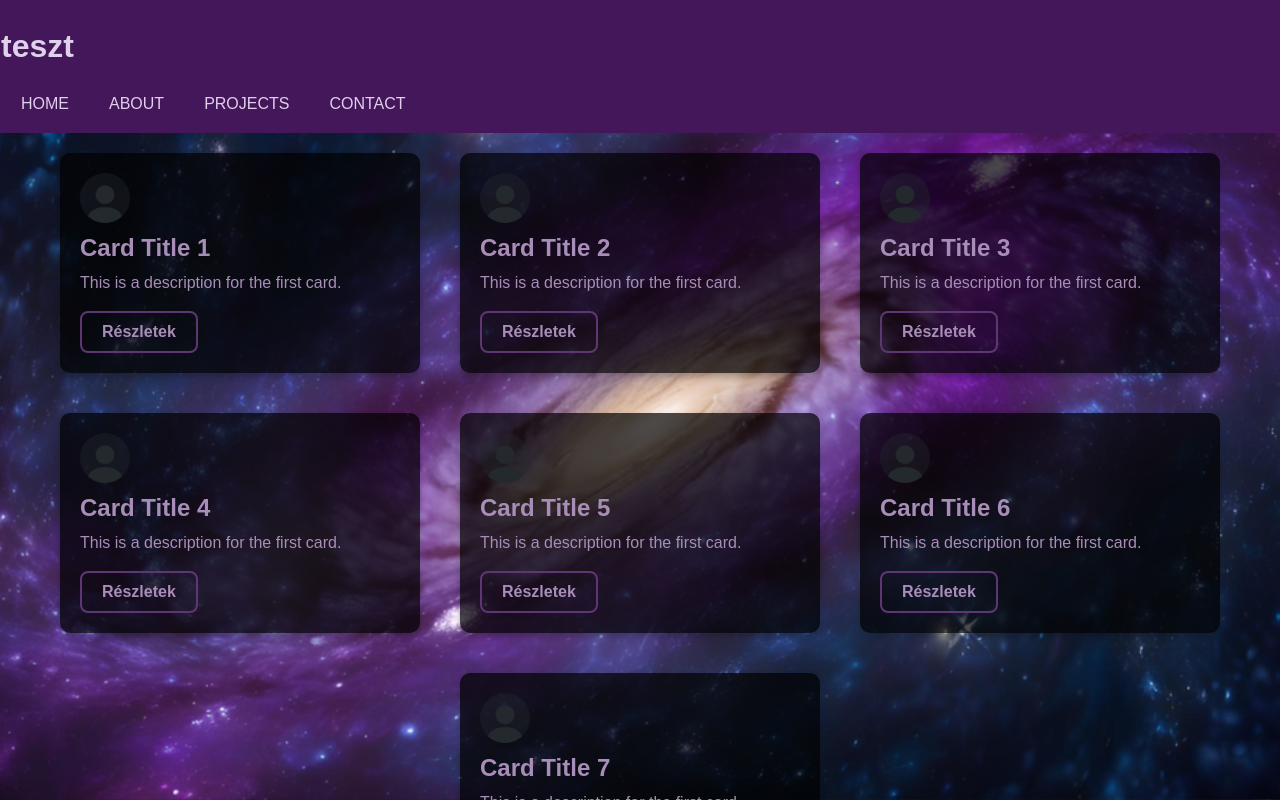
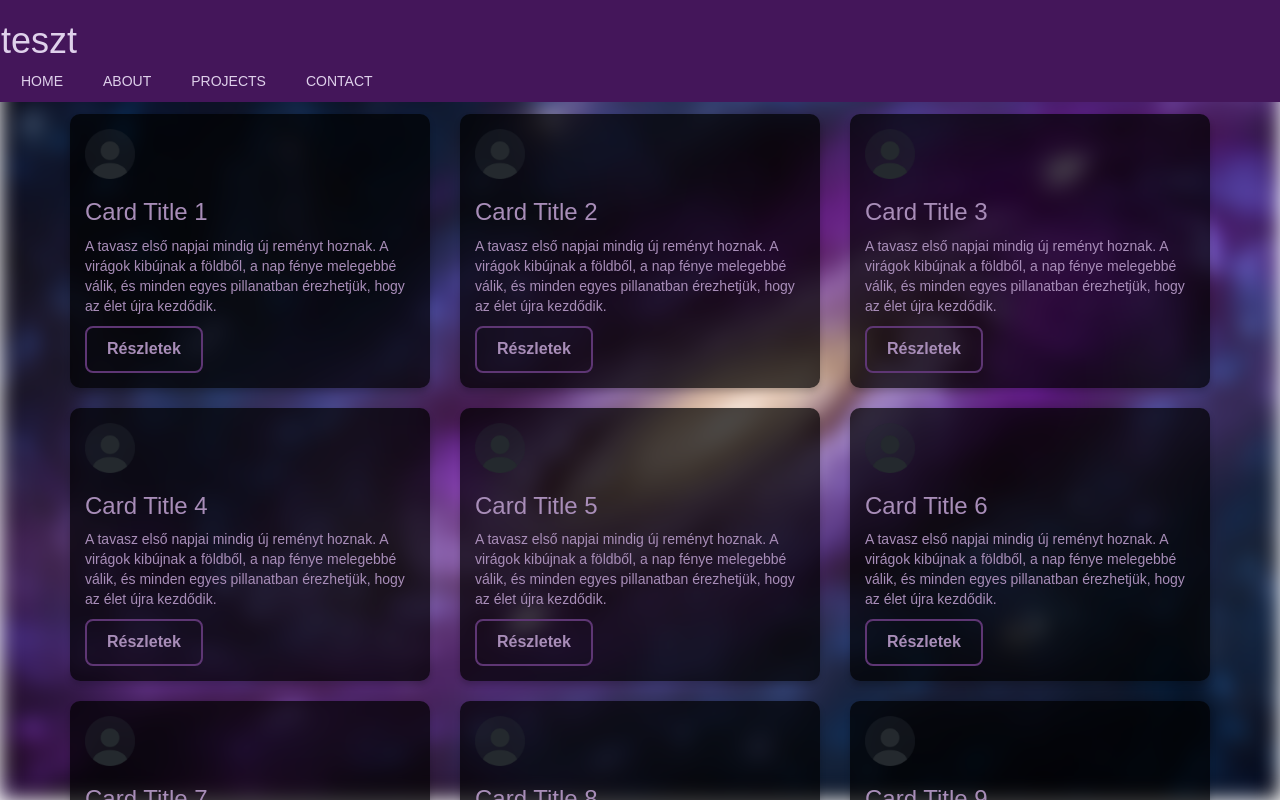
Before and after one commit to lenartaron/szakdoga, a Vue app: page / in a window 1280 px wide. Shown: the top 800 px of the page. Built offline with nearby package versions, Linux system fonts and the light colour scheme.

Commit message:
card repair

```diff
--- a/index.html
+++ b/index.html
@@ -4,6 +4,7 @@
     <meta charset="UTF-8" />
     <link rel="icon" type="image/icon" href="/src/assets/icon.ico" />
     <meta name="viewport" content="width=device-width, initial-scale=1.0" />
+    <link rel="stylesheet" href="https://cdn.jsdelivr.net/npm/bootstrap@3.3.7/dist/css/bootstrap.min.css" integrity="sha384-BVYiiSIFeK1dGmJRAkycuHAHRg32OmUcww7on3RYdg4Va+PmSTsz/K68vbdEjh4u" crossorigin="anonymous">
     <title>Gathering Galaxy</title>
   </head>
   <body>
--- a/src/App.vue
+++ b/src/App.vue
@@ -15,7 +15,7 @@
         </nav>
       </section>
     </header>
-    <main>
+    <main class="contant">
       <router-view />
     </main>
     <footer>
@@ -23,7 +23,6 @@
     </footer>
 </template>
 <style scoped>
-
 .menuItems {
   list-style: none;
   display: flex;
--- a/src/components/EventCard.vue
+++ b/src/components/EventCard.vue
@@ -1,60 +1,41 @@
 <script setup>
 
 </script>
-
 <template>
   <main>
     <div class="container">
-      <div class="card" v-for="index in 7" :key="index">
-        <img src="../assets/testProfilIcon.png" alt="Card Image 1" />
-        <div class="content">
-          <h3>Card Title {{ index }}</h3>
-          <p>This is a description for the first card.</p>
+      <div class="row justify-content-center">
+        <div class="col-lg-4 col-md-6 col-sm-12" v-for="index in 20" :key="index">
+          <div class="card">
+            <img src="../assets/testProfilIcon.png" alt="Profile">
+            <div class="content">
+              <h3>Card Title {{ index }}</h3>
+              <p>A tavasz első napjai mindig új reményt hoznak. A virágok kibújnak a földből, a nap fénye melegebbé válik, és minden egyes pillanatban érezhetjük, hogy az élet újra kezdődik.</p>
+            </div>
+            <button @click="EventDetail(index)" id="reszletek"><span>Részletek</span></button>
+          </div>
         </div>
-        <button @click="EventDetail(index)" id="reszletek"><span>Részletek</span></button>
       </div>
     </div>
   </main>
 </template>
+
 <style scoped>
-.container {
-  display: flex;
-  flex-wrap: wrap;
-  justify-content: center;
-  align-items: center;
-}
-
 .card {
   color: #a88db8;
   background-color: rgba(0, 0, 0, 0.7);
   border-radius: 10px;
-  padding: 20px;
-  margin: 20px;
-  width: 100%;
-  height: auto;
   box-shadow: 0px 4px 6px rgba(0, 0, 0, 0.2);
-  align-items: flex-start;
-  transition: width 1s, background-color 1s, color 1s;
+  transition: all 0.3s ease-in-out;
+  padding: 15px;
+  overflow: hidden;
+  margin-bottom: 20px;
 }
 
 .card img {
   width: 50px;
   height: 50px;
   margin-right: 15px;
-}
-
-.card .content {
-  flex: 1;
-}
-
-.card h3 {
-  font-size: 1.5rem;
-  margin: 0;
-}
-
-.card p {
-  font-size: 1rem;
-  margin-top: 5px;
 }
 
 #reszletek {
@@ -78,7 +59,8 @@
 
 span {
   transition: color 1s;
-  color: var(--c,#a88db8);
+  font-size: medium;
+  color: var(--c, #a88db8);
 }
 
 .card:hover>#reszletek:hover>span {
@@ -95,7 +77,7 @@ span {
 }
 
 .card:hover {
-  width: 28%;
+  transform: scale(1.07);
   background-color: #fff;
   color: #000;
 }
@@ -110,16 +92,4 @@ span {
   color: #000000;
   font-weight: bold;
 }
-
-@media (min-width: 769px) {
-  .card {
-    width: 25%;
-  }
-}
-
-@media (max-width: 768px) {
-  .card {
-    width: 100%;
-  }
-}
 </style>
--- a/src/style.css
+++ b/src/style.css
@@ -1,7 +1,12 @@
+/*Központi*/
 :root {
-  font-family: Inter, system-ui, Avenir, Helvetica, Arial, sans-serif;
   line-height: 1.5;
   font-weight: 400;
+  font-family: "Open Sans", serif;
+  font-optical-sizing: auto;
+  font-style: normal;
+  font-variation-settings:
+    "wdth" 100;
 
   cursor: url("assets/simplecursor.cur"), pointer;
 
@@ -9,17 +14,30 @@
 
 /*Body*/
 body {
+  margin: 0;
+  padding: 0;
+  font-family: Arial, sans-serif;
+  position: relative;
+  overflow: scroll;
+}
+
+body::before {
+  content: '';
+  position: absolute;
+  top: 0;
+  left: 0;
+  right: 0;
+  bottom: 0;
   background-image: url("/src/assets/bck.webp");
   background-repeat: no-repeat;
   background-attachment: fixed;
+  position: center;
   background-size: cover;
+  filter: blur(100px);
+  -webkit-filter: blur(10px);
+  z-index: -1;
 }
 
-body {
-  margin: 0;
-  padding: 0;
-  font-family: Arial, sans-serif;
-}
 
 /*Header*/
 header, input, button, a, footer, h2 {
@@ -33,6 +51,7 @@ header, footer {
 header {
   filter: drop-shadow(0, 4, 4, black);
   padding: 1px !important;
+  margin-bottom: 1%;
 }
 
 header>a {
@@ -54,24 +73,25 @@ footer {
 
 /*Scroll*/
 ::-webkit-scrollbar {
-  width: 0px;
+  width: 7px;
+  height: 0;
 }
 
 /*--Track--*/
 ::-webkit-scrollbar-track {
-  box-shadow: inset 0 0 5px grey;
+  box-shadow: inset 0 0 5px rgb(0, 0, 0);
   border-radius: 10px;
 }
 
 /*--Handle--*/
 ::-webkit-scrollbar-thumb {
-  background: red;
+  background: rgb(36, 19, 85);
   border-radius: 10px;
 }
 
 /*--Handle Hover--*/
 ::-webkit-scrollbar-thumb:hover {
-  background: #b30000;
+  background: rgb(66, 33, 165);
 }
 
 /*Egyéb*/
```
